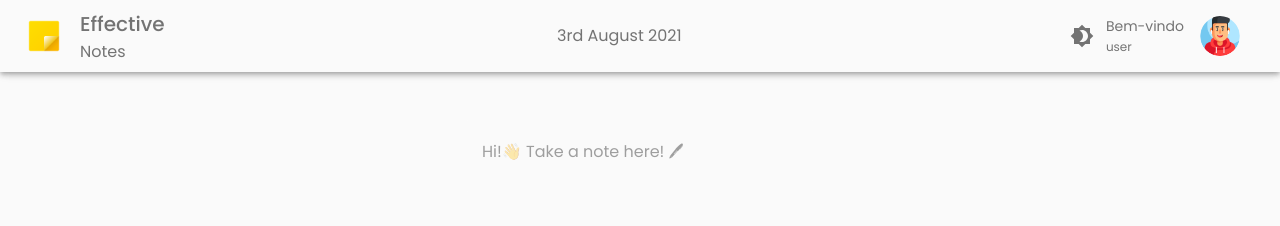
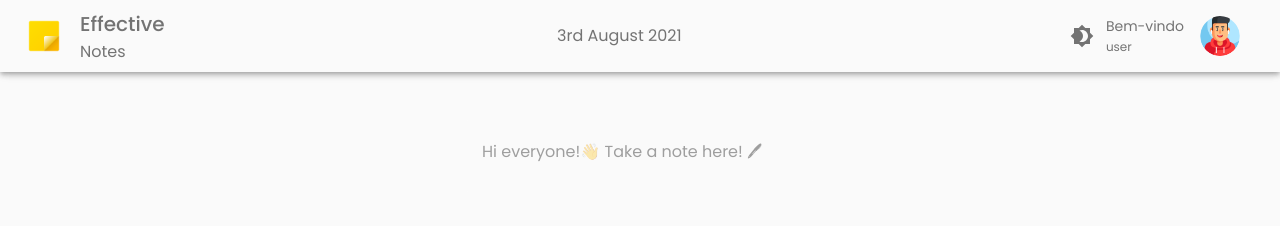
Before and after one commit to rafaelfigueredog/EffectiveNotes, a React (Create React App) app: page / in a window 1280 px wide. Shown: the top 226 px of the page. Built offline with nearby package versions, Linux system fonts and the light colour scheme; data requests are answered from the project's data file.

Commit message:
change label form on create note

```diff
--- a/src/components/CreateNote/index.js
+++ b/src/components/CreateNote/index.js
@@ -72,7 +72,7 @@ export default function CreateNote({ notes, setNotes, palette }) {
           <CardContent>
             <InputBase
               className={classes.input}
-              placeholder="Hi!👋 Take a note here! 🖊"
+              placeholder="Hi everyone!👋 Take a note here! 🖊"
               onChange={(e) => setTitle(e.target.value) }
               inputProps={{ maxLength: 30 }}
             />
```
